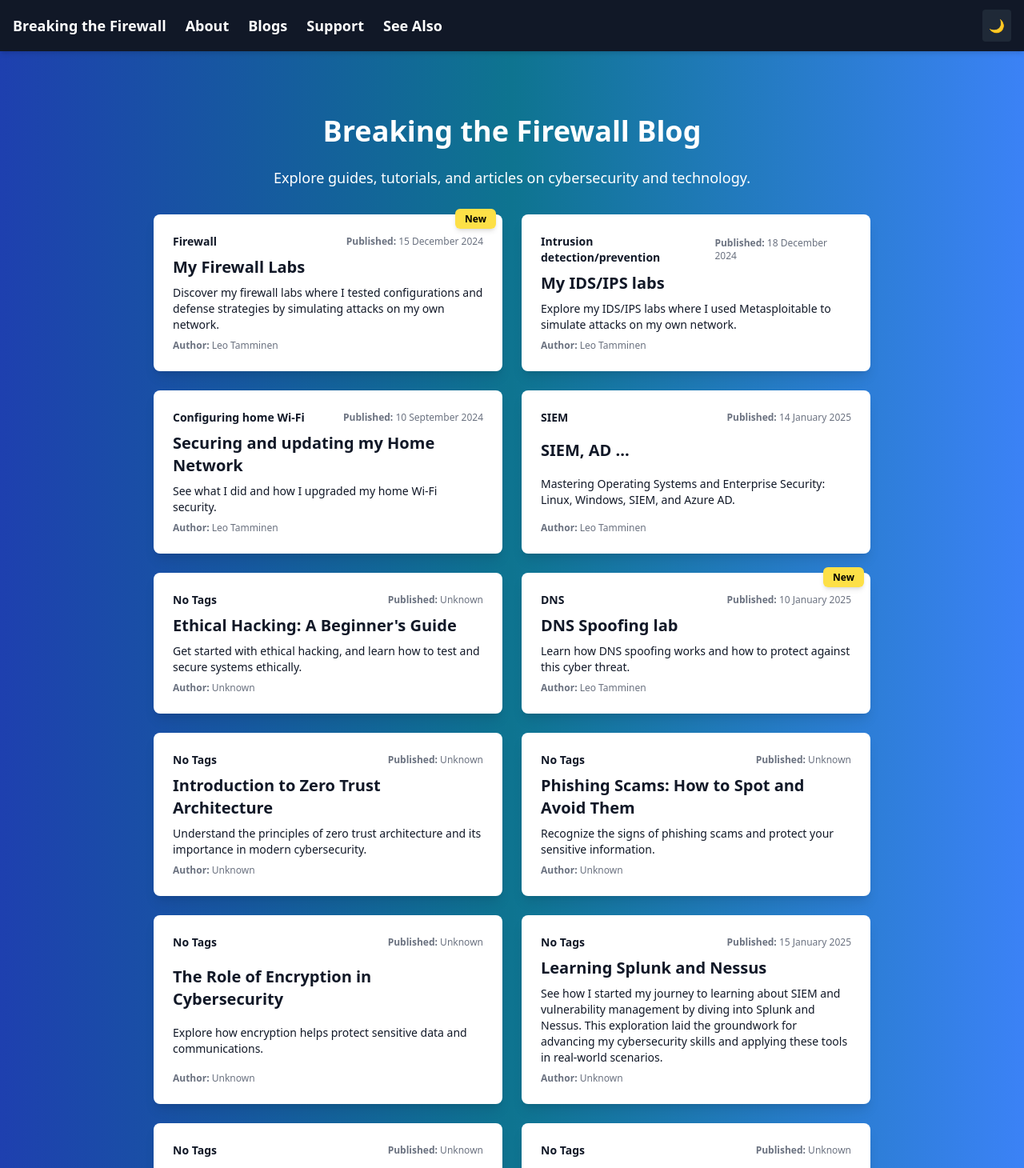
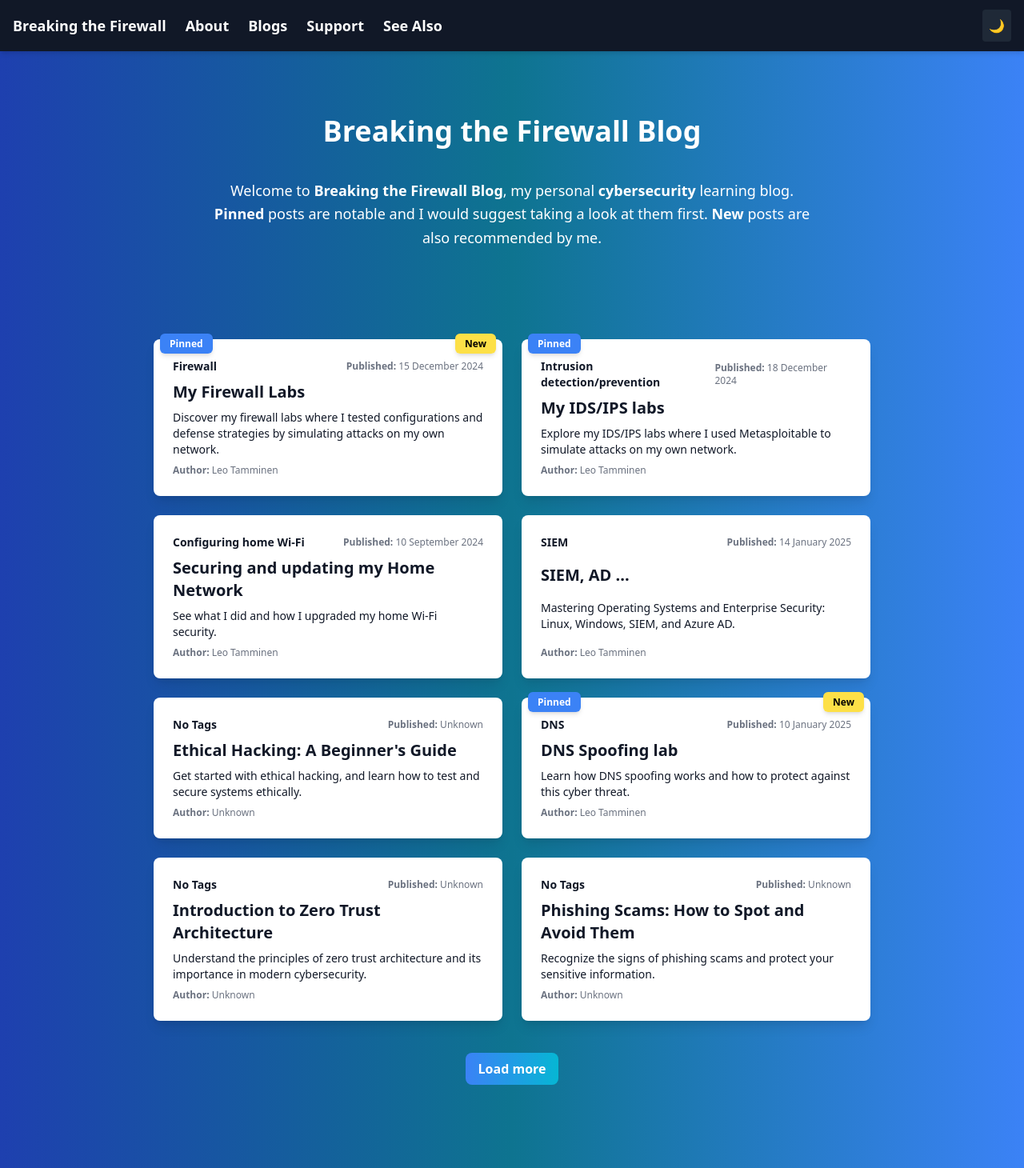
Before and after one commit to leotamminen/cyber_blog, a Next.js app: page /blogs in a window 1280 px wide. Shown: the top 1460 px of the page at 80% size. Built offline with nearby package versions, Linux system fonts and the light colour scheme.

Commit message:
Added pinned tag and load more, back to the top buttons.

```diff
--- a/src/components/BlogCard.tsx
+++ b/src/components/BlogCard.tsx
@@ -8,6 +8,7 @@ interface BlogCardProps {
   summary: string;
   author?: string;
   new?: boolean; // Optional 'new' flag
+  pinned?: boolean; // Optional 'pinned' flag
 }
 
 export default function BlogCard({
@@ -18,12 +19,14 @@ export default function BlogCard({
   summary,
   author,
   new: isNew = false, // Default to false if not provided
+  pinned = false, // Default to false if not provided
 }: BlogCardProps) {
   return (
-    <div className="relative h-full">
+    <div className="relative h-full group transition-transform transform hover:scale-105 hover:-translate-y-1 hover:shadow-2xl duration-300 ease-out">
+      {/* Card with hover and slide effect */}
       <Link
         href={`/post/${id}`}
-        className="flex flex-col justify-between h-full p-6 bg-white text-gray-900 rounded-lg shadow-lg hover:shadow-xl transition dark:bg-gray-700 dark:text-gray-200"
+        className="flex flex-col justify-between h-full p-6 bg-white text-gray-900 rounded-lg shadow-lg dark:bg-gray-700 dark:text-gray-200 group-hover:animate-slide duration-500 ease-in-out"
       >
         {/* Tags and Published Date */}
         <div className="flex justify-between items-center mb-2">
@@ -56,6 +59,15 @@ export default function BlogCard({
           </span>
         </div>
       )}
+
+      {/* Pinned Badge */}
+      {pinned && (
+        <div className="absolute -top-2 left-2">
+          <span className="bg-blue-500 text-white font-bold px-3 py-1 rounded-md shadow-md text-xs">
+            Pinned
+          </span>
+        </div>
+      )}
     </div>
   );
 }
--- a/src/data/posts.tsx
+++ b/src/data/posts.tsx
@@ -4,6 +4,7 @@ export const posts = [
     title: "My Firewall Labs",
     author: "Leo Tamminen",
     new: true,
+    pinned: true,
     tags: "Firewall",
     summary:
       "Discover my firewall labs where I tested configurations and defense strategies by simulating attacks on my own network.",
@@ -116,6 +117,7 @@ Also, I made sure that the IPv4 upstream gateway was selected correctly, because
     title: "My IDS/IPS labs",
     author: "Leo Tamminen",
     tags: "Intrusion detection/prevention",
+    pinned: true,
     summary:
       "Explore my IDS/IPS labs where I used Metasploitable to simulate attacks on my own network.",
     date: "18 December 2024",
@@ -168,6 +170,7 @@ Also, I made sure that the IPv4 upstream gateway was selected correctly, because
     author: "Leo Tamminen",
     tags: "DNS",
     new: true,
+    pinned: true,
     summary:
       "Learn how DNS spoofing works and how to protect against this cyber threat.",
     date: "10 January 2025",
--- a/src/pages/blogs.tsx
+++ b/src/pages/blogs.tsx
@@ -1,17 +1,31 @@
+import { useState } from "react";
 import { posts } from "@/data/posts";
 import BlogCard from "@/components/BlogCard";
 
 export default function Blog() {
+  const [visiblePosts, setVisiblePosts] = useState(8); // Default number of visible posts
+
+  // Function to load more posts
+  const loadMorePosts = () => {
+    setVisiblePosts((prev) => prev + 8);
+  };
+
   return (
     <div className="flex flex-col items-center justify-center min-h-screen w-full px-4 bg-gradient-to-r from-blue-800 via-cyan-700 to-blue-500 text-white dark:from-gray-900 dark:via-black dark:to-blue-900 dark:text-gray-200 pt-[5rem] pb-[7rem]">
-      <h1 className="text-4xl font-extrabold mb-6 text-center">
+      <h1 className="text-4xl font-extrabold mb-6 text-center pb-[1rem]">
         Breaking the Firewall Blog
       </h1>
-      <p className="text-center text-lg max-w-2xl">
-        Explore guides, tutorials, and articles on cybersecurity and technology.
+      <p className="text-center text-lg max-w-3xl leading-relaxed pb-[5rem]">
+        Welcome to <span className="font-bold">Breaking the Firewall Blog</span>
+        , my personal <span className="font-bold">cybersecurity</span> learning
+        blog.
+        <br />
+        <span className="font-bold">Pinned</span> posts are notable and I would
+        suggest taking a look at them first.{" "}
+        <span className="font-bold">New</span> posts are also recommended by me.
       </p>
       <div className="mt-8 grid grid-cols-1 sm:grid-cols-2 gap-6 w-full max-w-4xl">
-        {posts.map((post) => (
+        {posts.slice(0, visiblePosts).map((post) => (
           <BlogCard
             key={post.id}
             id={post.id}
@@ -21,9 +35,21 @@ export default function Blog() {
             summary={post.summary}
             author={post.author}
             new={post.new}
+            pinned={post.pinned}
           />
         ))}
       </div>
+      {/* Load more button */}
+      {visiblePosts < posts.length && (
+        <div className="mt-10">
+          <button
+            onClick={loadMorePosts}
+            className="bg-gradient-to-r from-blue-500 to-cyan-500 text-white font-semibold py-2 px-4 rounded-lg hover:from-blue-600 hover:to-cyan-600 dark:from-gray-700 dark:to-gray-600 dark:hover:from-gray-600 dark:hover:to-gray-500 transition duration-300"
+          >
+            Load more
+          </button>
+        </div>
+      )}
     </div>
   );
 }
--- a/src/pages/index.tsx
+++ b/src/pages/index.tsx
@@ -4,8 +4,8 @@ import { posts } from "@/data/posts";
 import BlogCard from "@/components/BlogCard";
 
 export default function Index() {
-  // Filter the first 4 posts (1-4) and only show them on the front page.
-  const firstFourPosts = posts.slice(0, 4);
+  // Filter posts that are pinned
+  const pinnedPosts = posts.filter((post) => post.pinned === true);
 
   return (
     <div className="flex flex-col items-center justify-center min-h-screen w-full px-4 bg-gradient-to-r from-blue-800 via-cyan-700 to-purple-900 text-white dark:from-gray-900 dark:via-black dark:to-purple-800 dark:text-gray-200 pt-[7rem] pb-[10rem]">
@@ -13,7 +13,7 @@ export default function Index() {
         Welcome to my Cybersecurity Blog
       </h1>
       <p className="text-center text-lg max-w-2xl">
-        Below are the top 4 blog posts. All of the blogs can be found{" "}
+        Below are the pinned blog posts. All of the blogs can be found{" "}
         <Link
           href="/blogs"
           className="underline text-blue-300 hover:text-blue-500"
@@ -36,7 +36,8 @@ export default function Index() {
 
       {/* Blog Cards */}
       <div className="mt-8 grid grid-cols-1 sm:grid-cols-2 gap-6 w-full max-w-4xl">
-        {firstFourPosts.map((post) => (
+        {pinnedPosts.length > 0 ? (
+          pinnedPosts.map((post) => (
             <BlogCard
               key={post.id}
               id={post.id}
@@ -46,8 +47,14 @@ export default function Index() {
               summary={post.summary}
               author={post.author}
               new={post.new}
+              pinned={post.pinned}
             />
-        ))}
+          ))
+        ) : (
+          <p className="text-center text-lg text-gray-200">
+            No pinned blog posts available.
+          </p>
+        )}
       </div>
     </div>
   );
--- a/src/pages/post/[id].tsx
+++ b/src/pages/post/[id].tsx
@@ -46,6 +46,14 @@ export default function Post() {
     redirectTo404(router);
     return null; // Return nothing while redirecting
   }
+
+  // Function to scroll back to the top
+  const scrollToTop = () => {
+    window.scrollTo({
+      top: 0,
+      behavior: "smooth",
+    });
+  };
 
   // Render the post inside the PostLayout
   return (
@@ -139,6 +147,16 @@ export default function Post() {
       ) : (
         <p className="text-lg leading-relaxed">{post?.content || ""}</p>
       )}
+
+      {/* Back to the top button */}
+      <div className="text-center mt-10">
+        <button
+          onClick={scrollToTop}
+          className="bg-gradient-to-r from-blue-500 to-cyan-500 text-white font-semibold py-2 px-4 rounded-lg hover:from-blue-600 hover:to-cyan-600 dark:from-gray-700 dark:to-gray-600 dark:hover:from-gray-600 dark:hover:to-gray-500 transition duration-300"
+        >
+          Back to the top
+        </button>
+      </div>
     </PostLayout>
   );
 }
--- a/tailwind.config.js
+++ b/tailwind.config.js
@@ -1,16 +1,16 @@
 /** @type {import('tailwindcss').Config} */
 module.exports = {
-  darkMode: "class", // Aktivoi dark mode "class"-tilassa
+  darkMode: "class", // Enable dark mode using "class"
   content: [
     "./src/**/*.{js,ts,jsx,tsx}",
     "./pages/**/*.{js,ts,jsx,tsx}",
     "./components/**/*.{js,ts,jsx,tsx}",
-    "./app/**/*.{js,ts,jsx,tsx}", // Lisää myös app/ hakemisto Next.js:n kanssa
+    "./app/**/*.{js,ts,jsx,tsx}", // Include app/ directory for Next.js
   ],
   theme: {
     extend: {
       colors: {
-        // Voit laajentaa väripalettia tarvittaessa
+        // Extend color palette
         darkBackground: "#1a202c",
         darkText: "#a0aec0",
         lightBackground: "#f7fafc",
```
Lines whose indentation alone changed are shown as unchanged.
